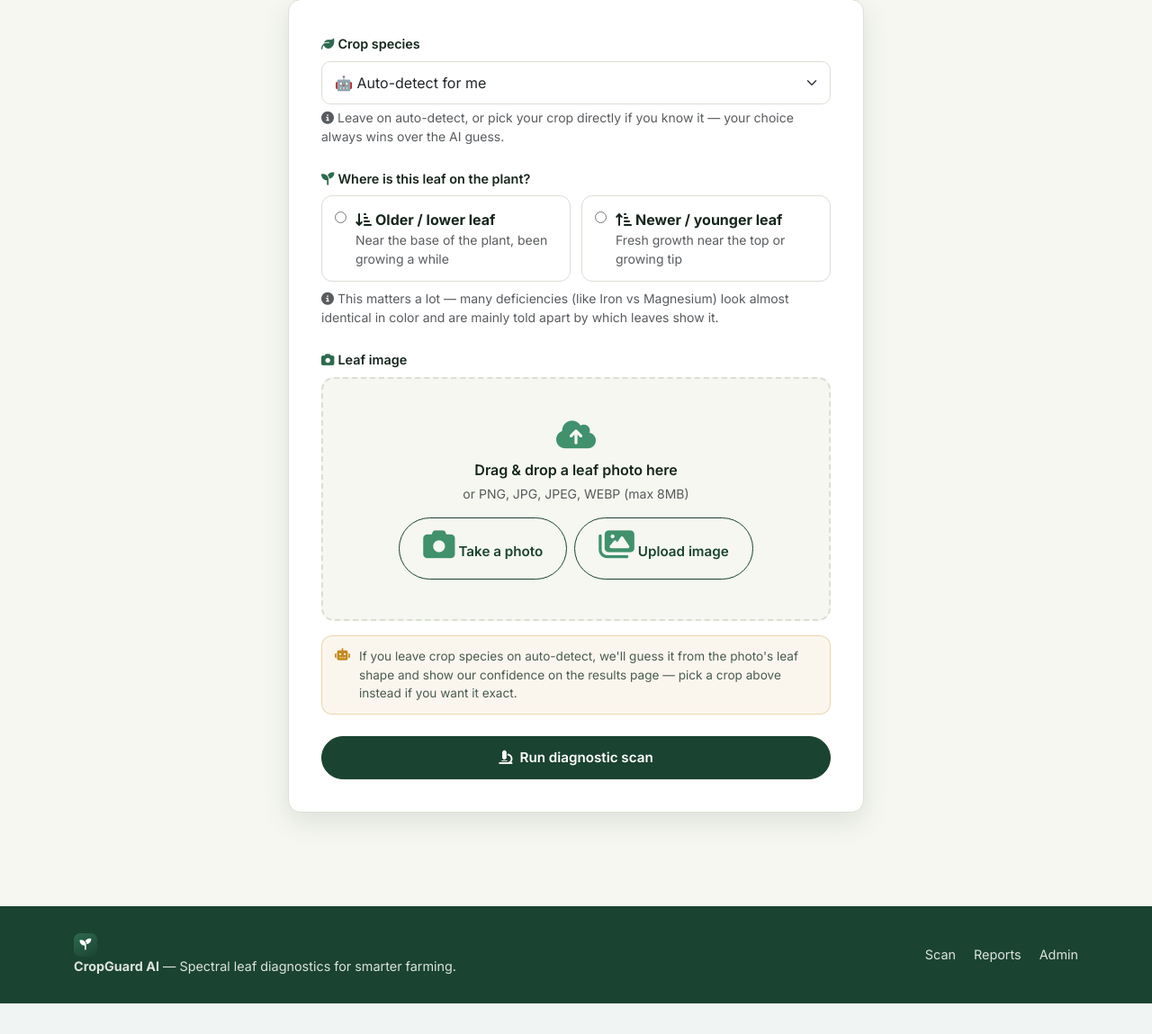
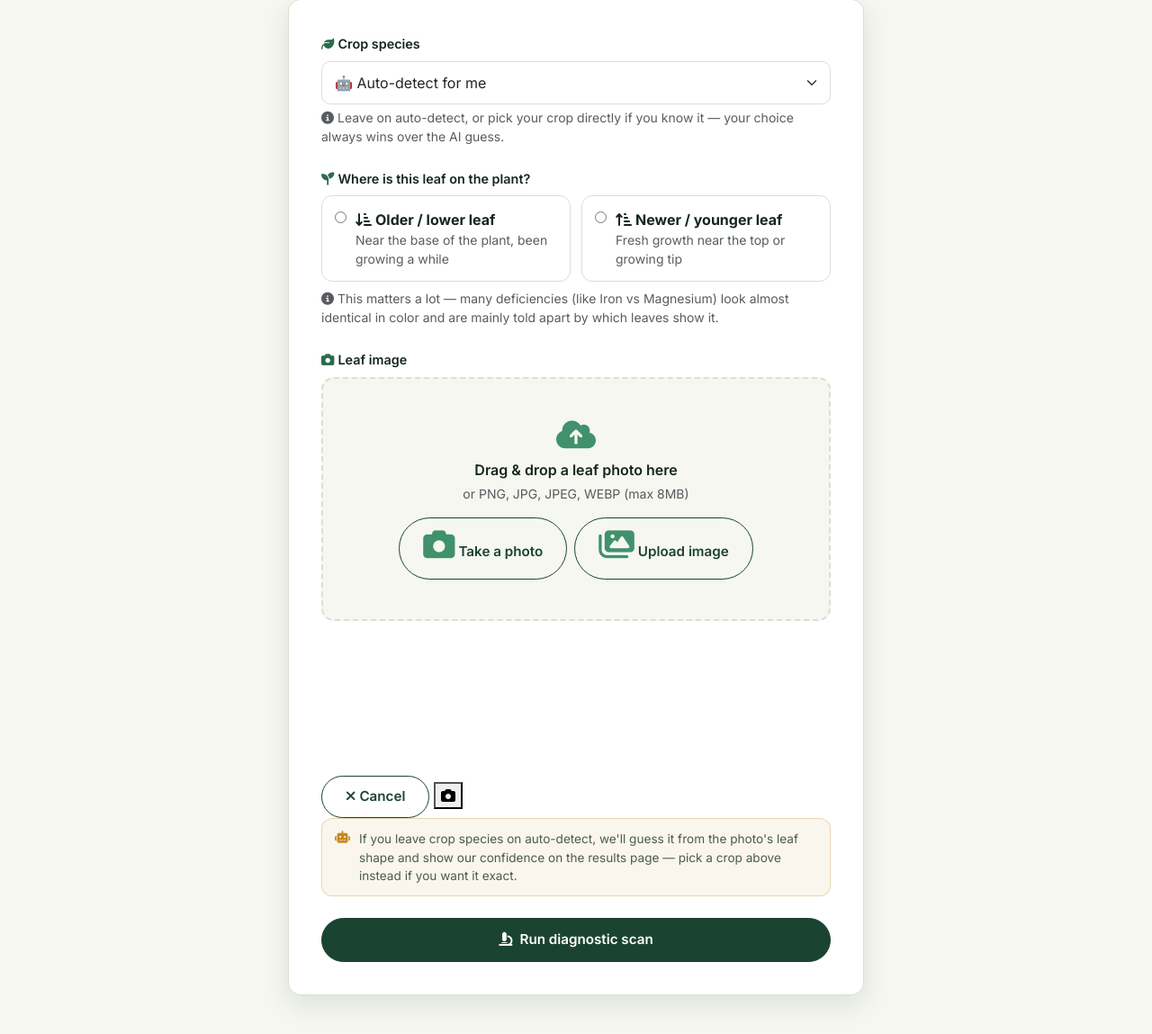
Before and after one commit to priyankaananthan/micro-project-cropguard, a Flask app: page /detect in a window 1280 px wide. Shown: the part 312-1461 px from the top of the page at 90% size. Before the commit the page ends 1427 px from the top, so only its background shows below. Run offline with Flask 3, Linux system fonts and the light colour scheme; some libraries are stand-ins or nearby versions.

Commit message:
Add files via upload

```diff
--- a/templates/detect.html
+++ b/templates/detect.html
@@ -72,8 +72,27 @@
           </div>
 
           <input type="file" name="leaf_image" id="leafImage" accept=".png,.jpg,.jpeg,.webp" class="cg-visually-hidden" required aria-required="true">
-          <input type="file" id="cameraInput" accept="image/*" capture="environment" class="cg-visually-hidden">
           <input type="file" id="galleryInput" accept=".png,.jpg,.jpeg,.webp" class="cg-visually-hidden">
+          <input type="file" id="cameraFallbackInput" accept="image/*" capture="environment" class="cg-visually-hidden">
+        </div>
+      </div>
+
+      <!-- Live in-page camera capture, using getUserMedia directly so the
+           browser opens the actual camera instead of an OS file chooser
+           (some Android/Chrome versions ignore the simpler capture=
+           file-input attribute and show a picker instead). Falls back to
+           the OS file picker automatically if the camera API is
+           unavailable or permission is denied. -->
+      <div class="cg-camera-modal" id="cameraModal" role="dialog" aria-modal="true" aria-label="Camera">
+        <div class="cg-camera-inner">
+          <video id="cameraVideo" autoplay playsinline muted></video>
+          <canvas id="cameraCanvas" style="display:none"></canvas>
+          <div class="cg-camera-controls">
+            <button type="button" class="btn btn-cg-outline btn-sm" id="cameraCancelBtn"><i class="fa-solid fa-xmark me-1"></i>Cancel</button>
+            <button type="button" class="cg-camera-shutter" id="cameraShutterBtn" aria-label="Take photo"><i class="fa-solid fa-camera"></i></button>
+            <span style="width:76px"></span>
+          </div>
+          <p class="cg-camera-error" id="cameraError" style="display:none"></p>
         </div>
       </div>
 
```
